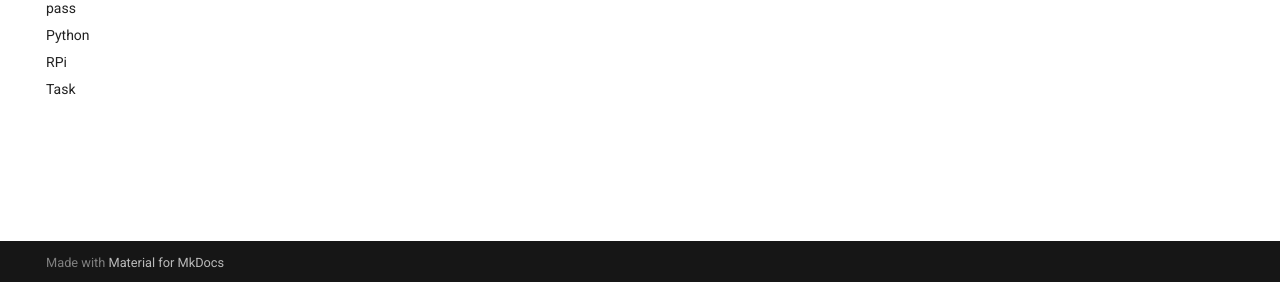
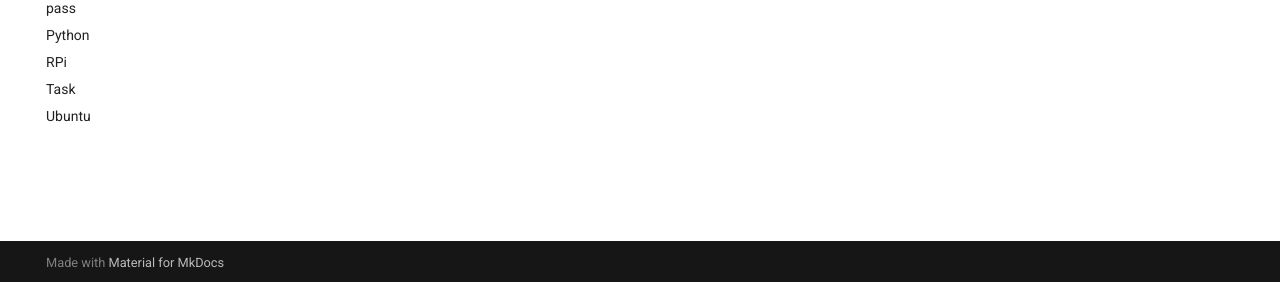
Before and after one commit to nicholaswilde/notes, an MkDocs documentation site: the page built from docs/index.md, in a window 1280 px wide. Shown: the part 615-897 px from the top of the page. Built offline with MkDocs 1.6.1 and Material for MkDocs 9.7.7, drawn with Linux system fonts in a browser that asks for light colours; comment, search, counter and statistics services are not loaded.

Commit message:
Update mkdocs.yml

```diff
--- a/mkdocs.yml
+++ b/mkdocs.yml
@@ -34,6 +34,7 @@ nav:
   - Python: python.md
   - RPi: rpi.md
   - Task: task.md
+  - Ubuntu: ubuntu.md
 
 theme:
   name: material
```
